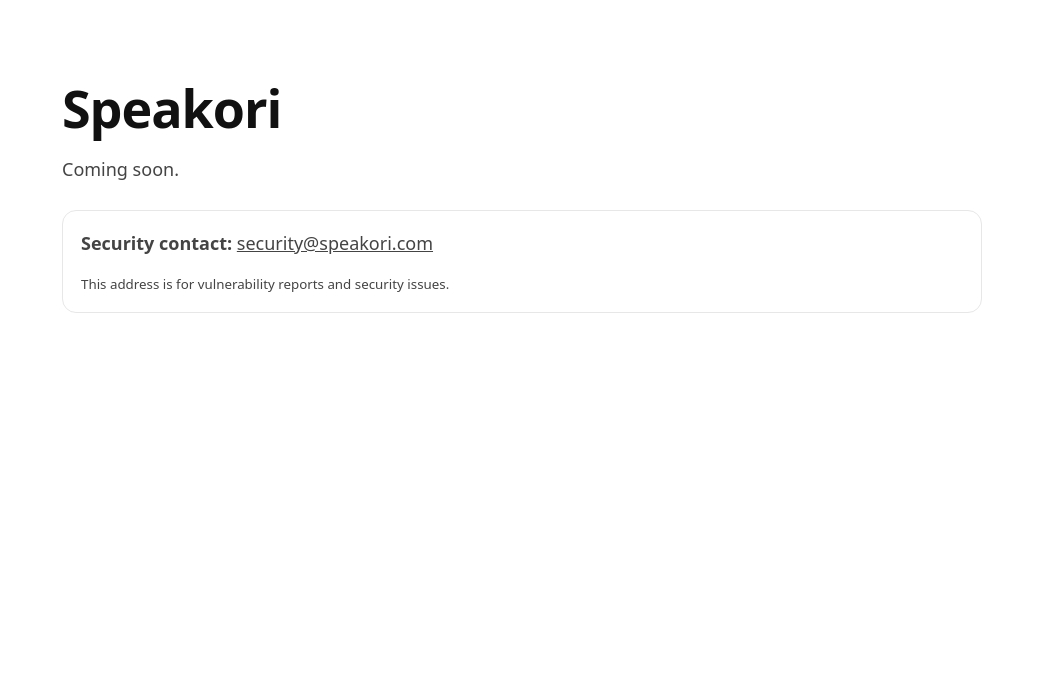
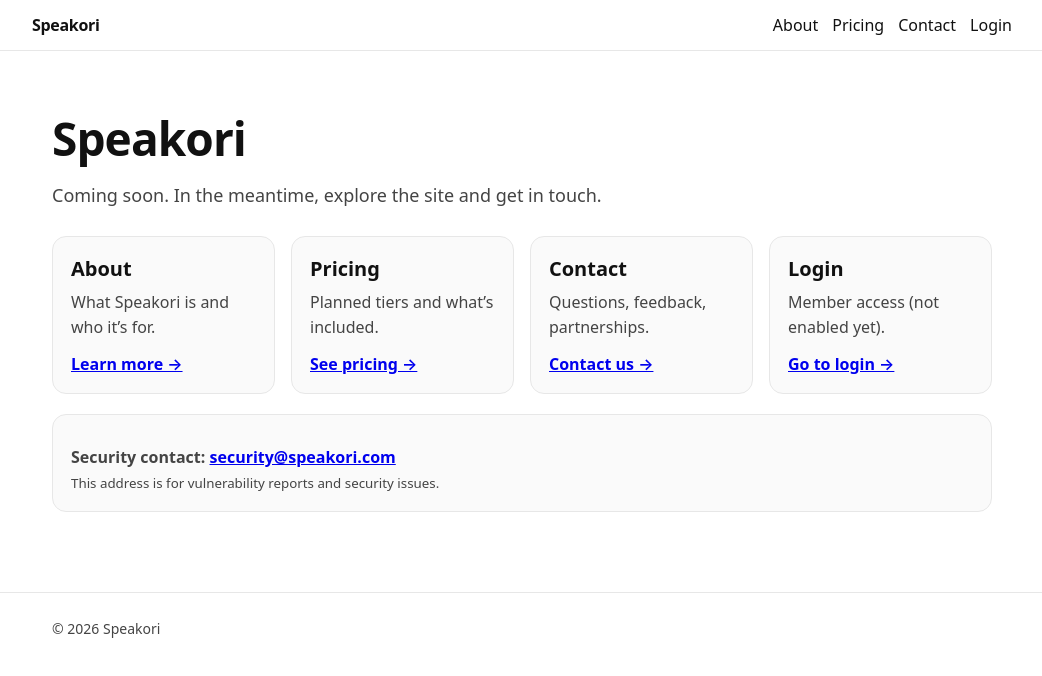
Before and after one commit to aarontchew-lab/speakori-site, a plain HTML site: page index.html in a window 1280 px wide. Shown: the whole page, without its empty margins (118-1160 px from the left). Drawn offline with Linux system fonts and the light colour scheme.

Commit message:
Add multi-page site scaffold

```diff
--- a/index.html
+++ b/index.html
@@ -5,26 +5,67 @@
   <meta name="viewport" content="width=device-width, initial-scale=1" />
   <title>Speakori</title>
   <meta name="description" content="Speakori" />
-  <style>
-    :root { --fg:#111; --muted:#444; --border:#e7e7e7; }
-    body { font-family: system-ui, -apple-system, Segoe UI, Roboto, sans-serif; margin: 0; color: var(--fg); }
-    main { max-width: 920px; margin: 0 auto; padding: 72px 20px; }
-    h1 { font-size: 52px; margin: 0 0 12px; letter-spacing: -0.02em; }
-    p { font-size: 18px; line-height: 1.6; color: var(--muted); margin: 0 0 14px; }
-    .card { margin-top: 26px; padding: 18px 18px; border: 1px solid var(--border); border-radius: 14px; }
-    a { color: inherit; }
-    small { color: var(--muted); }
-  </style>
+  <link rel="stylesheet" href="/style.css" />
 </head>
 <body>
+  <header>
+    <div class="container nav">
+      <a class="brand" href="/">Speakori</a>
+      <nav class="nav-links">
+        <a href="/about.html">About</a>
+        <a href="/pricing.html">Pricing</a>
+        <a href="/contact.html">Contact</a>
+        <a href="/login.html">Login</a>
+      </nav>
+    </div>
+  </header>
+
   <main>
-    <h1>Speakori</h1>
-    <p>Coming soon.</p>
+    <div class="container">
+      <h1>Speakori</h1>
+      <p>Coming soon. In the meantime, explore the site and get in touch.</p>
 
-    <div class="card">
-      <p><strong>Security contact:</strong> <a href="mailto:security@speakori.com">security@speakori.com</a></p>
-      <small>This address is for vulnerability reports and security issues.</small>
+      <div class="grid">
+        <section class="card">
+          <h2>About</h2>
+          <p>What Speakori is and who it’s for.</p>
+          <a href="/about.html">Learn more →</a>
+        </section>
+
+        <section class="card">
+          <h2>Pricing</h2>
+          <p>Planned tiers and what’s included.</p>
+          <a href="/pricing.html">See pricing →</a>
+        </section>
+
+        <section class="card">
+          <h2>Contact</h2>
+          <p>Questions, feedback, partnerships.</p>
+          <a href="/contact.html">Contact us →</a>
+        </section>
+
+        <section class="card">
+          <h2>Login</h2>
+          <p>Member access (not enabled yet).</p>
+          <a href="/login.html">Go to login →</a>
+        </section>
+      </div>
+
+      <div class="card" style="margin-top: 20px;">
+        <p><strong>Security contact:</strong> <a href="mailto:security@speakori.com">security@speakori.com</a></p>
+        <small>This address is for vulnerability reports and security issues.</small>
+      </div>
     </div>
   </main>
+
+  <footer>
+    <div class="container">
+      © <span id="y"></span> Speakori
+    </div>
+  </footer>
+
+  <script>
+    document.getElementById('y').textContent = new Date().getFullYear();
+  </script>
 </body>
 </html>
--- /dev/null
+++ b/style.css
@@ -0,0 +1,84 @@
+:root {
+  --bg: #ffffff;
+  --fg: #111111;
+  --muted: #444444;
+  --border: #e7e7e7;
+  --card: #fafafa;
+  --link: #111111;
+}
+
+* { box-sizing: border-box; }
+
+body {
+  margin: 0;
+  background: var(--bg);
+  color: var(--fg);
+  font-family: system-ui, -apple-system, Segoe UI, Roboto, sans-serif;
+}
+
+.container { max-width: 980px; margin: 0 auto; padding: 0 20px; }
+
+header {
+  border-bottom: 1px solid var(--border);
+  background: rgba(255,255,255,0.8);
+  backdrop-filter: blur(8px);
+  position: sticky;
+  top: 0;
+}
+
+.nav {
+  display: flex;
+  align-items: center;
+  justify-content: space-between;
+  padding: 14px 0;
+  gap: 12px;
+}
+
+.brand {
+  font-weight: 700;
+  letter-spacing: -0.02em;
+  text-decoration: none;
+  color: var(--link);
+}
+
+.nav a {
+  color: var(--link);
+  text-decoration: none;
+}
+
+.nav-links { display: flex; gap: 14px; flex-wrap: wrap; }
+
+main { padding: 56px 0 80px; }
+
+h1 { font-size: 46px; margin: 0 0 12px; letter-spacing: -0.02em; }
+
+p { font-size: 18px; line-height: 1.6; color: var(--muted); margin: 0 0 14px; }
+
+.grid {
+  display: grid;
+  grid-template-columns: repeat(auto-fit, minmax(220px, 1fr));
+  gap: 16px;
+  margin-top: 26px;
+}
+
+.card {
+  border: 1px solid var(--border);
+  border-radius: 14px;
+  padding: 18px;
+  background: var(--card);
+}
+
+.card h2 { margin: 0 0 8px; font-size: 20px; }
+
+.card p { margin: 0; font-size: 16px; }
+
+.card a { display: inline-block; margin-top: 12px; font-weight: 600; }
+
+footer {
+  border-top: 1px solid var(--border);
+  padding: 26px 0;
+  color: var(--muted);
+  font-size: 14px;
+}
+
+small { color: var(--muted); }
```
Also changed, not shown: about.html (added, +36 -0 lines), contact.html (added, +40 -0 lines), login.html (added, +35 -0 lines), pricing.html (added, +50 -0 lines).
